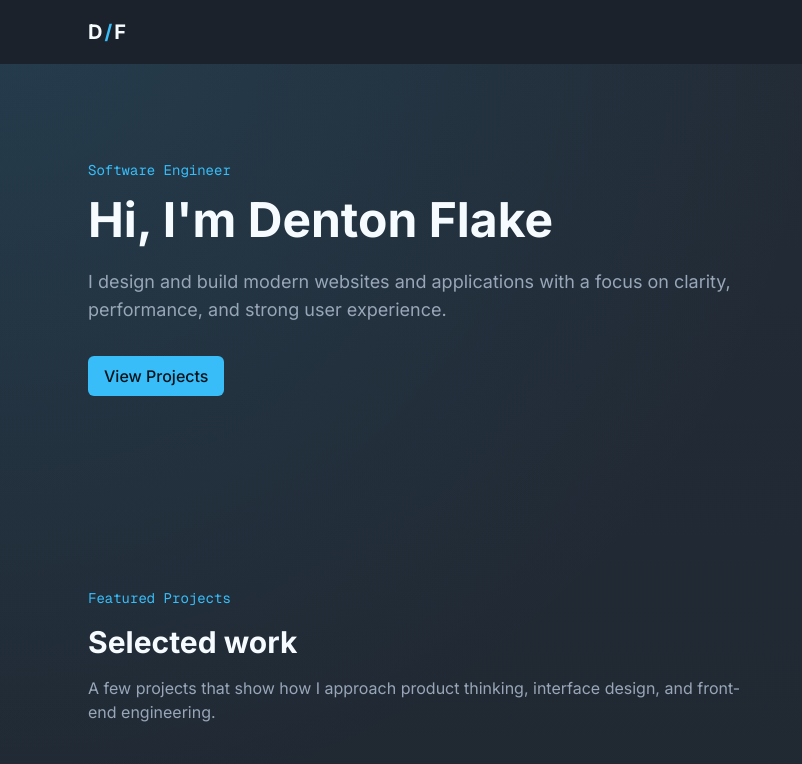
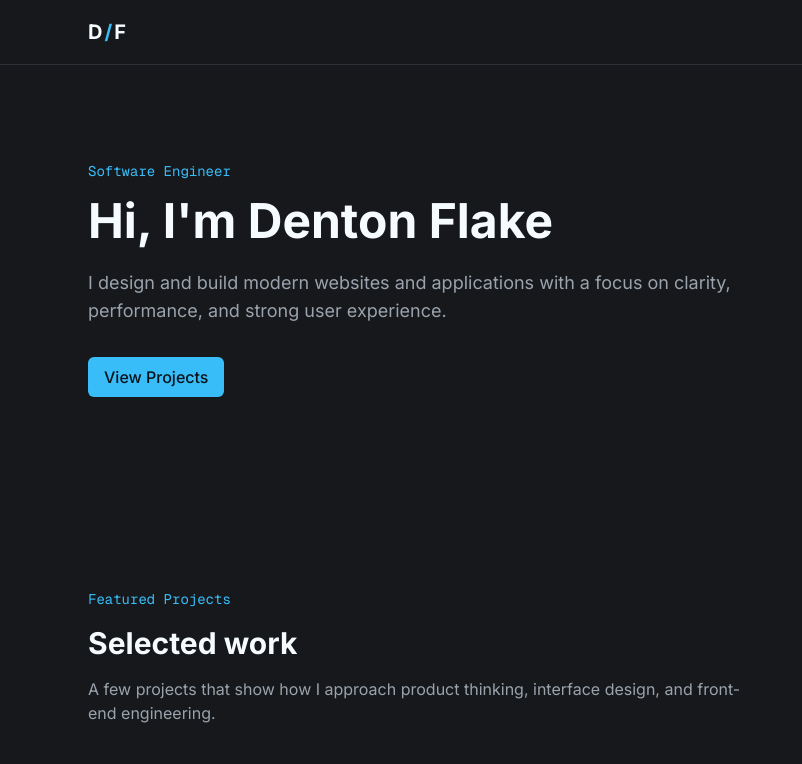
Before and after one commit to dentonflake/dentonflake, a Next.js app: page / in a window 1280 px wide. Shown: the top 764 px of the page, without its empty margins (0-802 px from the left). Built offline with nearby package versions, Linux system fonts and the light colour scheme.

Commit message:
Fixed background

```diff
--- a/app/components/layout/header.tsx
+++ b/app/components/layout/header.tsx
@@ -2,7 +2,7 @@ import Link from "next/link";
 
 const Header = () => {
   return (
-    <header className="bg-background">
+    <header className="bg-background border-b">
       <div className="mx-auto flex h-16 max-w-6xl items-center px-6">
         <Link href="/" className="text-xl font-bold text-foreground">
           D<span className="mx-0.5 text-accent">/</span>F
--- a/app/globals.css
+++ b/app/globals.css
@@ -2,11 +2,11 @@
 @import "tailwindcss";
 
 :root {
-  --background: #1c222b;
+  --background: #16181b;
   --foreground: #f5fbff;
-  --muted: #98a6b8;
-  --border: #334252;
-  --surface: #232c37;
+  --muted: #9aa3ad;
+  --border: #2d3238;
+  --surface: #1d2126;
   --accent: #38bdf8;
   --accent-foreground: #08131a;
   --ring: color-mix(in srgb, var(--accent) 38%, white);
@@ -28,11 +28,11 @@
 
 @media (prefers-color-scheme: dark) {
   :root {
-    --background: #171d25;
+    --background: #121417;
     --foreground: #f5fbff;
-    --muted: #9ba9bb;
-    --border: #2f3d4d;
-    --surface: #202833;
+    --muted: #a1a9b3;
+    --border: #252a31;
+    --surface: #171b20;
     --accent: #4cc9ff;
     --accent-foreground: #071218;
     --ring: color-mix(in srgb, var(--accent) 45%, black);
@@ -46,15 +46,13 @@
 
   html {
     color-scheme: light dark;
+    background-color: var(--background);
   }
 
   body {
     @apply bg-background text-foreground font-sans antialiased;
     min-height: 100vh;
     text-rendering: optimizeLegibility;
-    background-image:
-      radial-gradient(circle at top left, color-mix(in srgb, var(--accent) 12%, transparent), transparent 30%),
-      linear-gradient(to bottom, color-mix(in srgb, var(--surface) 94%, var(--background)), var(--background));
   }
 
   a {
```
